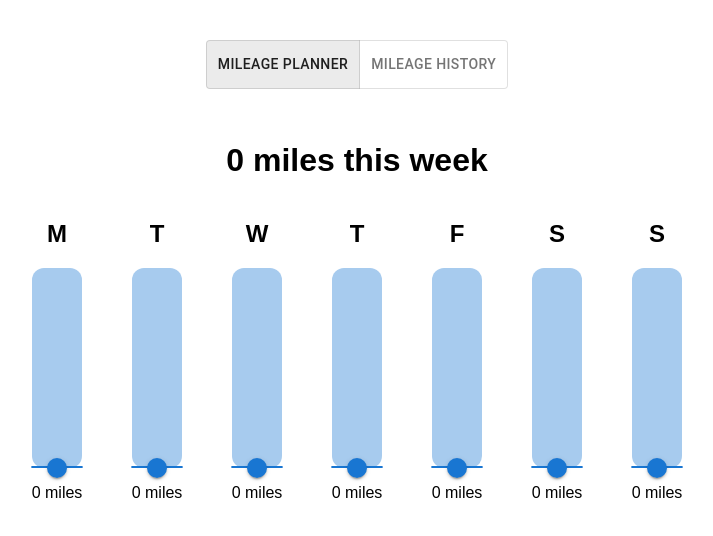
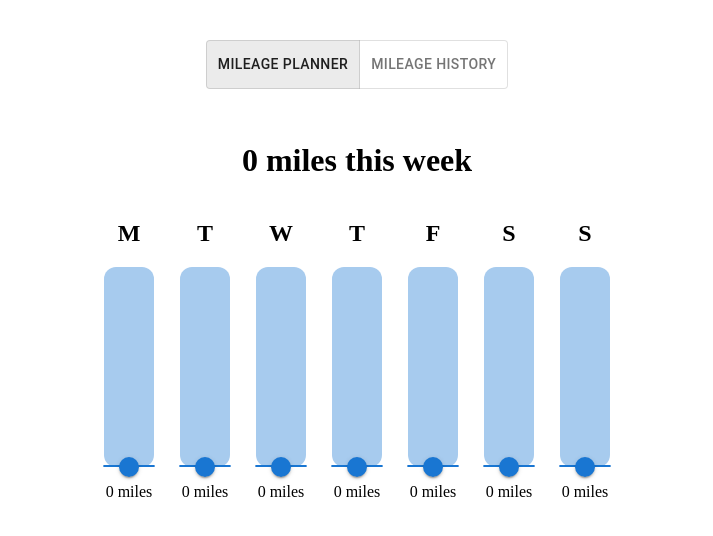
Before and after one commit to djsauble/injury-prevention, a React (Vite) app: page / in a window 1280 px wide. Shown: the top 536 px of the page, without its empty margins (283-996 px from the left). Built offline with nearby package versions, Linux system fonts and the light colour scheme.

Commit message:
Get rid of the last vestiges of CSS files

```diff
--- a/src/App.css
+++ /dev/null
@@ -1,7 +0,0 @@
-#root {
-  max-width: 1280px;
-  width: 100%;
-  height: 100vh;
-  margin: 0 auto;
-  text-align: center;
-}
--- a/src/App.tsx
+++ b/src/App.tsx
@@ -1,4 +1,3 @@
-import './App.css'
 import MileagePlanner from './components/MileagePlanner'; // Import MileagePlanner
 import MileageHistory from './components/MileageHistory'; // Import MileageHistory
 import ToggleButton from '@mui/material/ToggleButton';
--- a/src/components/MileageHistory.tsx
+++ b/src/components/MileageHistory.tsx
@@ -1,11 +1,12 @@
 import React from 'react';
+import { Stack } from '@mui/material';
 
 const MileageHistory: React.FC = () => {
   return (
-    <div>
-      <h2>Mileage History</h2>
+    <Stack alignItems="center">
+      <h1>Mileage History</h1>
       <p>This is the mileage history view. Functionality will be added later.</p>
-    </div>
+    </Stack>
   );
 };
 
--- a/src/components/MileagePlanner.css
+++ /dev/null
@@ -1,19 +0,0 @@
-.mileage-planner {
-  text-align: center;
-  font-family: sans-serif;
-}
-
-.days-container {
-  display: flex;
-  justify-content: center;
-  margin-top: 20px;
-  padding: 0 10px;
-  gap: 20px;
-}
-
-.day-planner {
-  width: 80px;
-  display: flex;
-  flex-direction: column;
-  align-items: center;
-}
--- a/src/components/MileagePlanner.tsx
+++ b/src/components/MileagePlanner.tsx
@@ -1,6 +1,5 @@
 import React, { useState, useEffect } from 'react';
-import './MileagePlanner.css'; // Import the CSS file
-import Slider from '@mui/material/Slider'; // Import Material UI Slider
+import { Slider, Stack } from '@mui/material';
 
 const MileagePlanner: React.FC = () => {
   const days = ['M', 'T', 'W', 'T', 'F', 'S', 'S']; // Changed to shorthand day names
@@ -22,11 +21,11 @@ const MileagePlanner: React.FC = () => {
   const totalMileage = mileage.reduce((sum, dayMileage) => sum + dayMileage, 0);
 
   return (
-    <div className="mileage-planner">
+    <Stack alignItems="center">
       <h1>{totalMileage} miles this week</h1>
-      <div className="days-container">
+      <Stack direction="row">
         {days.map((day, index) => (
-          <div key={day} className="day-planner">
+          <Stack key={day} alignItems="center">
             <h2>{day}</h2>
             <Slider
               orientation="vertical"
@@ -38,10 +37,10 @@ const MileagePlanner: React.FC = () => {
               aria-labelledby={`vertical-slider-${index}`}
             />
             <p>{mileage[index]} miles</p>
-          </div>
+          </Stack>
         ))}
-      </div>
-    </div>
+      </Stack>
+    </Stack>
   );
 };
 
```
